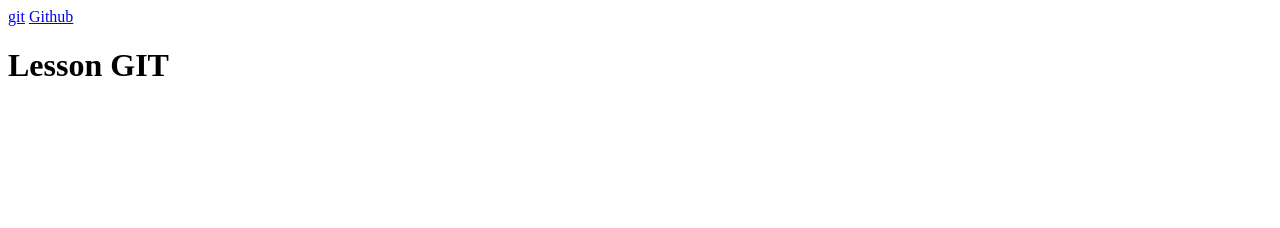
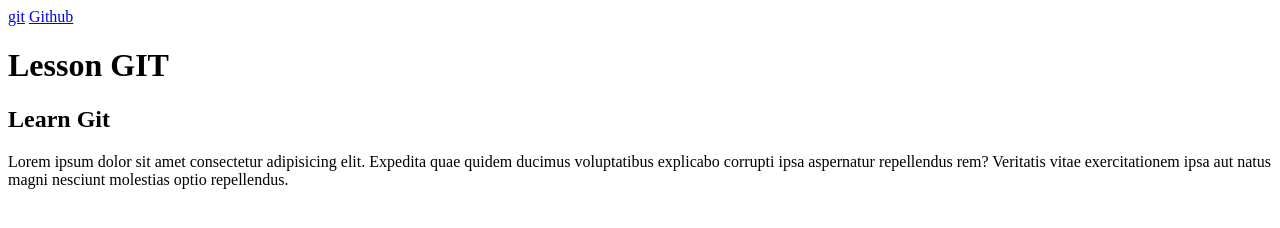
Before and after one commit to SvitlanaDutchak/LessonGit_SvitlanaDutchak, a plain HTML site: page index.html in a window 1280 px wide. Drawn offline with Linux system fonts and the light colour scheme.

Commit message:
Add description

```diff
--- a/index.html
+++ b/index.html
@@ -13,5 +13,10 @@
        </nav>
        <h1>Lesson GIT</h1>
    </header>
+    <main>
+        <h2>Learn Git</h2>
+        <p>Lorem ipsum dolor sit amet consectetur adipisicing elit. Expedita quae quidem ducimus voluptatibus explicabo corrupti ipsa aspernatur repellendus rem?
+        Veritatis vitae exercitationem ipsa aut natus magni nesciunt molestias optio repellendus.</p>
+    </main>
 </body>
 </html>
```
